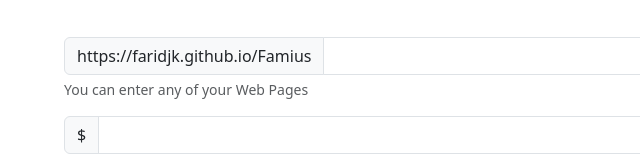
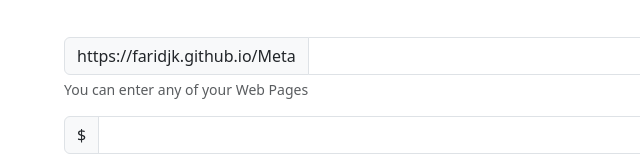
Before and after one commit to Faridjk/Meta, a plain HTML site: page build.html in a window 1280 px wide. Shown: the part 2546-2713 px from the top of the page, 0-640 px from the left. Drawn offline with nearby package versions, Linux system fonts and the light colour scheme.

Commit message:
Famius to Meta

```diff
--- a/build.html
+++ b/build.html
@@ -107,7 +107,7 @@
           <div class="mb-3 w-100">
             <label for="basic-url" class="form-label"></label>
             <div class="input-group">
-              <span class="input-group-text" id="basic-addon3">https://faridjk.github.io/Famius</span>
+              <span class="input-group-text" id="basic-addon3">https://faridjk.github.io/Meta</span>
               <input type="text" class="form-control" id="basic-url" aria-describedby="basic-addon3 basic-addon4">
             </div>
             <div class="form-text" id="basic-addon4">You can enter any of your Web Pages</div>
```
